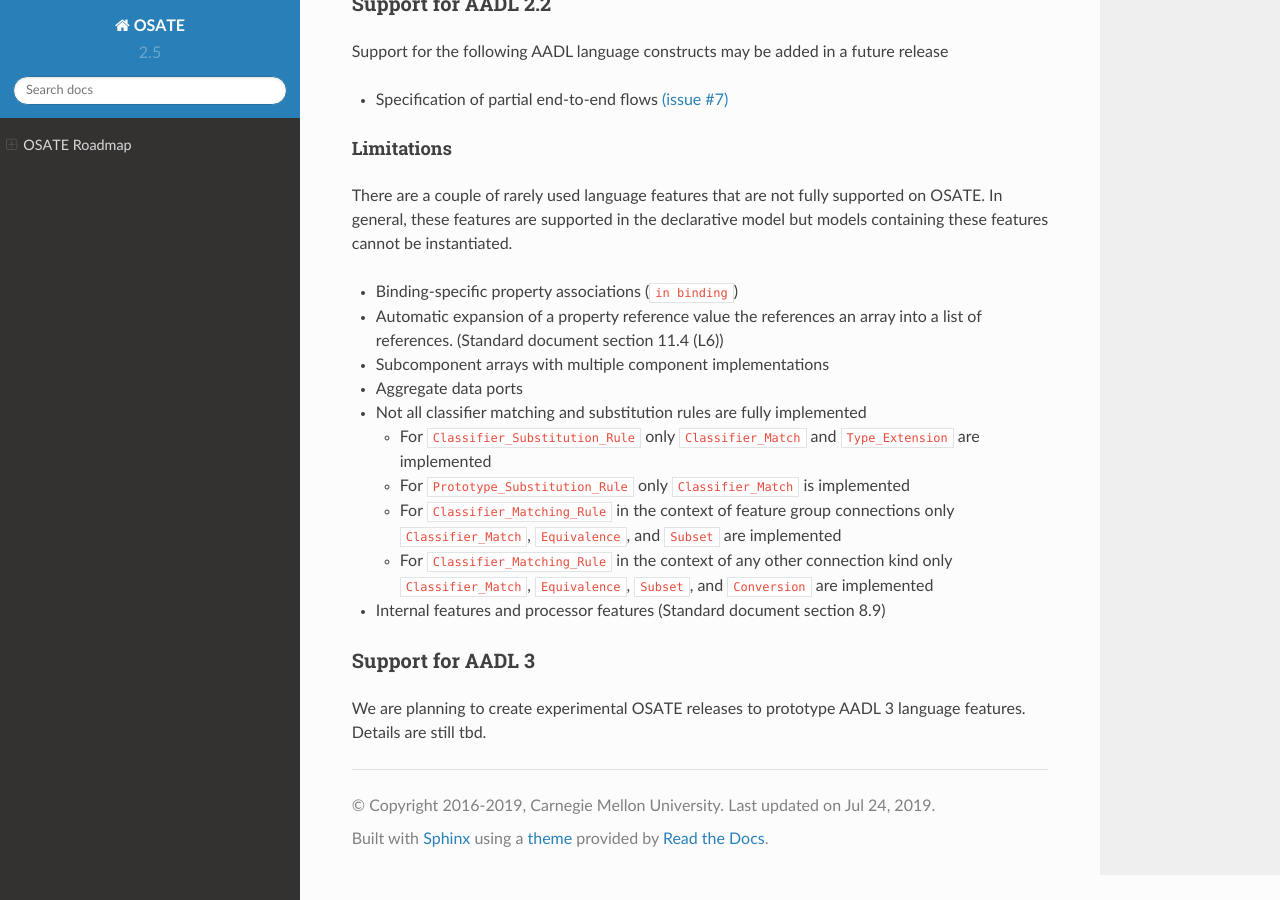
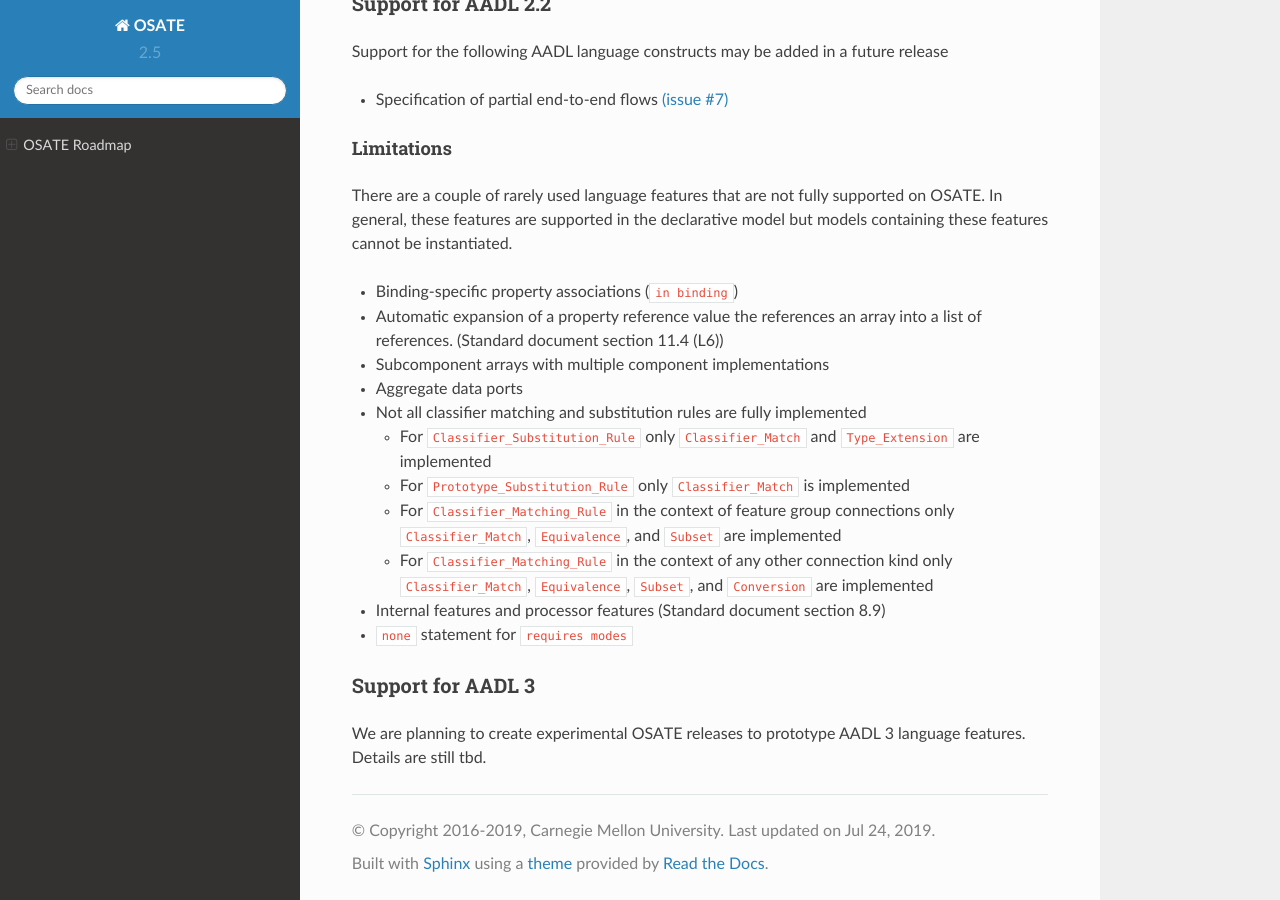
Before and after one commit to osate/website, a Sphinx documentation site: the page built from source/osate-roadmap.md, in a window 1280 px wide and 900 px high, scrolled down 1440 px. Built offline with Sphinx 7.4.7 and the Read the Docs theme 2.0.0, drawn with Linux system fonts in a browser that asks for light colours.

Commit message:
Added none statement to unsupported features.

```diff
--- a/source/osate-roadmap.md
+++ b/source/osate-roadmap.md
@@ -76,6 +76,7 @@
     + For `Classifier_Matching_Rule` in the context of any other connection kind only `Classifier_Match`, `Equivalence`,
       `Subset`, and `Conversion` are implemented
 * Internal features and processor features (Standard document section 8.9)
+* `none` statement for `requires modes`
 
 ### Support for AADL 3
 
```
